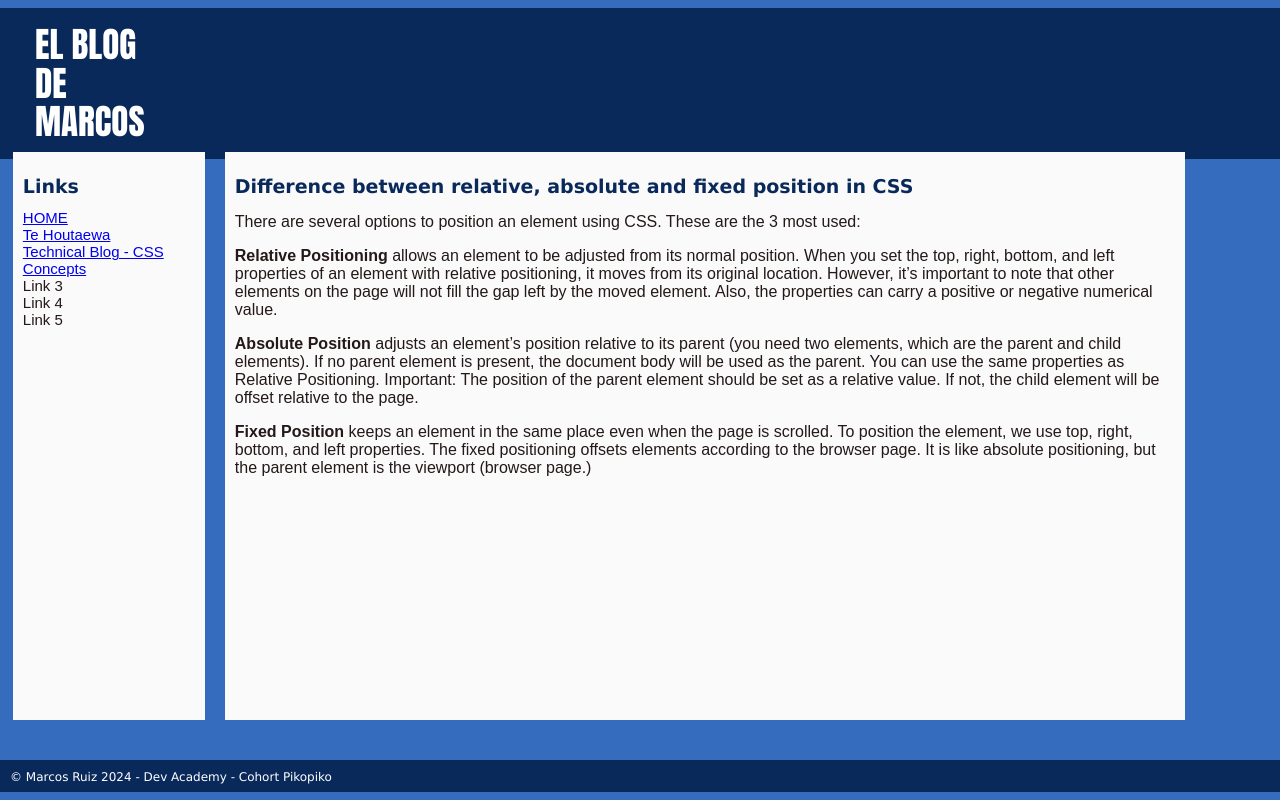
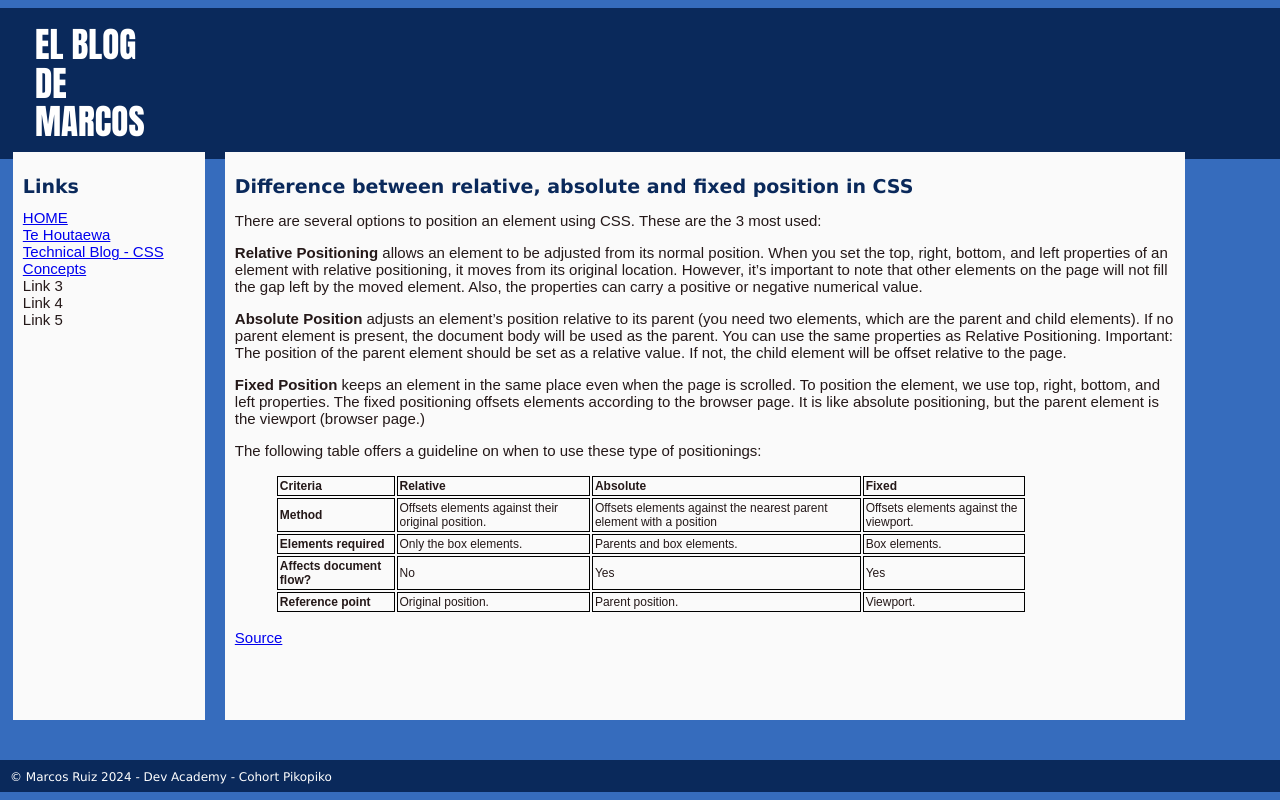
Before and after one commit to marcosruiz27/marcosruiz27.github.io, a plain HTML site: page blog/html-css.html in a window 1280 px wide. Drawn offline with Linux system fonts and the light colour scheme.

Commit message:
Changes in Technical Blog

```diff
--- a/blog/html-css.html
+++ b/blog/html-css.html
@@ -44,8 +44,46 @@
         Important: The position of the parent element should be set as a relative value. If not, the child element will be offset relative to the page.</p>
       <p><b>Fixed Position</b> keeps an element in the same place even when the page is scrolled. To position the element, we use top, right, bottom, and left properties.
         The fixed positioning offsets elements according to the browser page. It is like absolute positioning, but the parent element is the viewport (browser page.)</p>
+        <p></p>
+        <p>The following table offers a guideline on when to use these type of positionings:</p>
 
-
+        <figure class="bordered-table">
+        <table>
+          <tbody>
+            <tr>
+              <td><b>Criteria</b></td>
+              <td><b>Relative</b></td>
+              <td><b>Absolute</b></td>
+              <td><b>Fixed</b></td>
+            </tr>
+            <tr>
+              <td><b>Method</b></td>
+              <td>Offsets elements against their original position.</td>
+              <td>Offsets elements against the nearest parent element with a position</td>
+              <td>Offsets elements against the viewport.</td>
+            </tr>
+            <tr>
+              <td><b>Elements required&nbsp;</b></td>
+              <td>Only the box elements.</td>
+              <td>Parents and box elements.</td>
+              <td>Box elements.</td>
+            </tr>
+            <tr>
+              <td><b>Affects document flow?</b></td>
+              <td>No</td>
+              <td>Yes</td>
+              <td>Yes</td>
+            </tr>
+            <tr>
+              <td><b>Reference point&nbsp;</b></td>
+              <td>Original position.</td>
+              <td>Parent position.</td>
+              <td>Viewport.</td>
+            </tr>
+          </tbody>
+        </table>
+        </figure>
+        <p> <a href="https://www.geeksforgeeks.org/difference-between-relative-and-absolute-position-in-css/">Source</a></p>
     </div>
   </body>
 
--- a/styles/main.css
+++ b/styles/main.css
@@ -43,6 +43,7 @@ body {
   right: 1%;
   margin-left: 20px;
   box-sizing: border-box;
+  font-size: 15px;
 }
 
 .footer {
@@ -80,6 +81,22 @@ body {
   bottom: 3%;
 }
 
+.bordered-table {
+  border-collapse: collapse;
+  width: 80%;
+  font-size: 5px;
+}
+
+.bordered-table td,
+.bordered-table th {
+  border: 1px solid #000000;
+  padding: 2px;
+  font-size: 12px;
+}
+
+.bordered-table th {
+  background-color: #f2f2f2;
+}
 /* phones */
 
 @media (max-width: 600px) {
```
